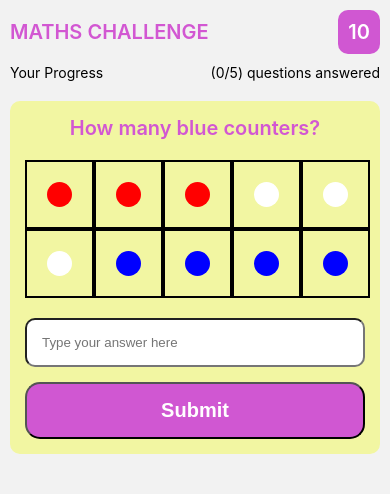
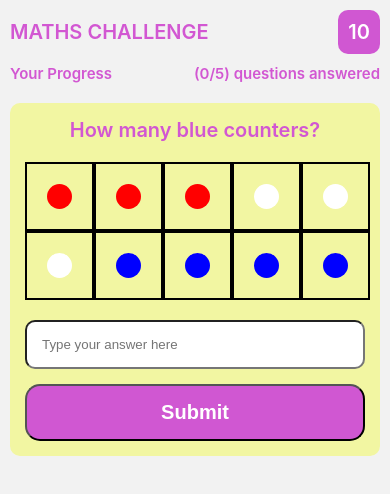
Before and after one commit to Azfletch/maths-quiz, a React Native app: screen /Quiz in a window 390 px wide. Shown: the top 494 px of the page. Built offline with nearby package versions, Linux system fonts and the light colour scheme.

Commit message:
add some types for questions

```diff
--- a/screens/HomeScreen.tsx
+++ b/screens/HomeScreen.tsx
@@ -1,9 +1,11 @@
 import { Text, View, Image, Pressable } from 'react-native'
 import React from 'react'
 
-const HomeScreen = (props: any) => {
-  const navigation: any = props.navigation
+interface HomeScreenProps {
+  navigation: any
+}
 
+const HomeScreen = ({ navigation }: HomeScreenProps): JSX.Element => {
   return (
     <View style={{ marginTop: 30 }}>
       <Image
--- a/screens/QuizScreen.tsx
+++ b/screens/QuizScreen.tsx
@@ -6,9 +6,11 @@ import questions from '../data/questions'
 
 import TenFrame from '../components/TenFrame'
 
-const QuizScreen = (props: any) => {
-  const navigation: any = props.navigation
+interface QuizScreenProps {
+  navigation: any
+}
 
+const QuizScreen = ({ navigation }: QuizScreenProps): JSX.Element => {
   // Initialize State
   const [answer, setAnswer] = useState('')
   const [points, setPoints] = useState(0)
@@ -90,8 +92,8 @@ const QuizScreen = (props: any) => {
       </View>
 
       <View style={{ flexDirection: 'row', alignItems: 'center', justifyContent: 'space-between', marginHorizontal: 10 }}>
-        <Text>Your Progress</Text>
-        <Text>({index}/{questions.length}) questions answered</Text>
+        <Text style={{ color: '#d257d2', fontWeight: '600', fontSize: 15 }}>Your Progress</Text>
+        <Text style={{ color: '#d257d2', fontWeight: '600', fontSize: 15 }}>({index}/{questions.length}) questions answered</Text>
       </View>
 
       <View style={{ backgroundColor: '#f2f6a2', marginTop: 20, marginHorizontal: 10, padding: 15, borderRadius: 10 }}>
--- a/screens/ResultsScreen.tsx
+++ b/screens/ResultsScreen.tsx
@@ -2,10 +2,13 @@ import { Text, View, Pressable } from 'react-native'
 import React from 'react'
 import { useRoute } from '@react-navigation/native'
 
-const ResultsScreen = (props: any) => {
+interface ResultsScreenProps {
+  navigation: any
+}
+
+const ResultsScreen = ({ navigation }: ResultsScreenProps): JSX.Element => {
   const route = useRoute()
   const params: any = route.params
-  const navigation: any = props.navigation
 
   return (
     <View style={{ marginTop: 30, padding: 10 }}>
```
Also changed, not shown: components/TenFrame.tsx (+10 -11 lines), 2 other files (tests, documents, lock files or other folders).
